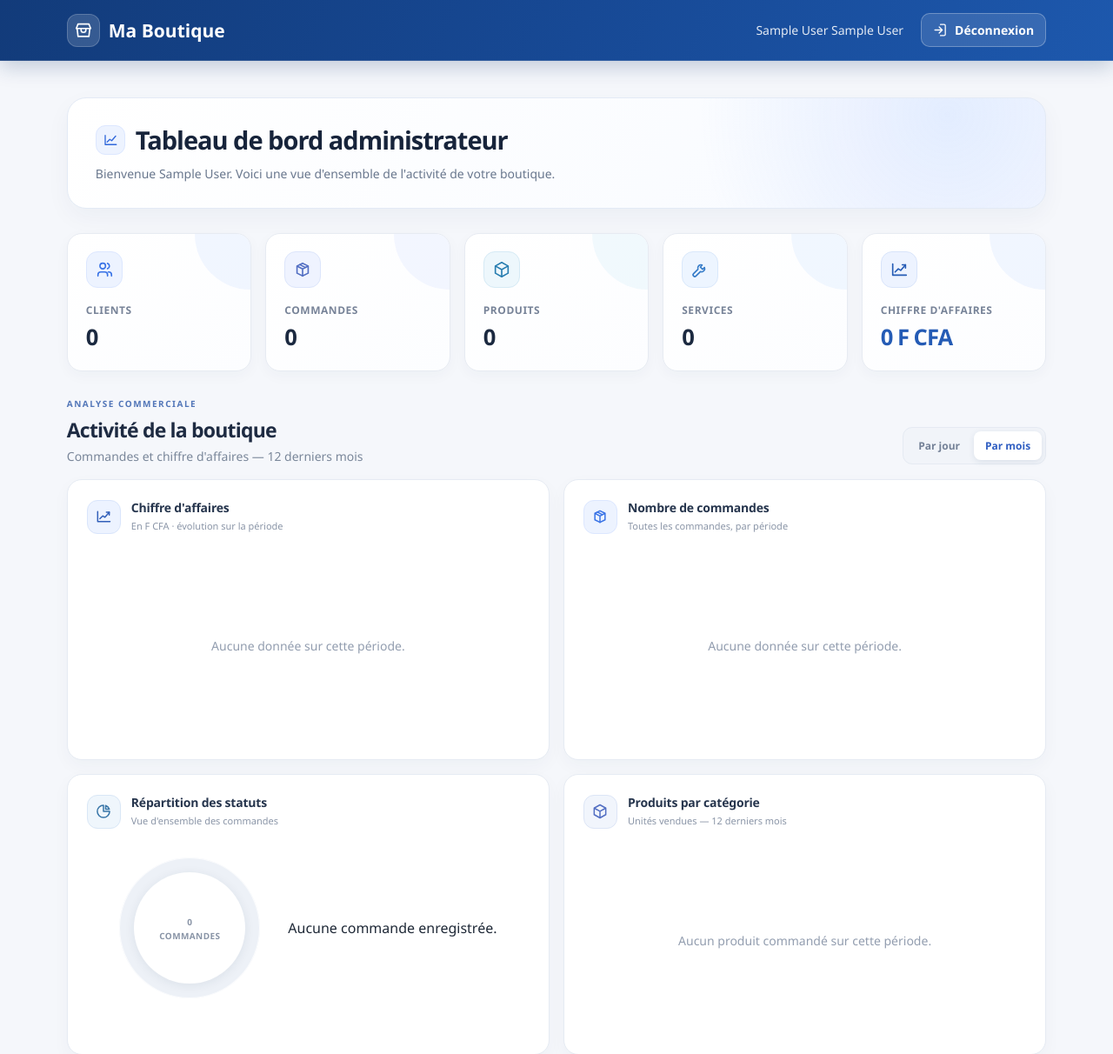
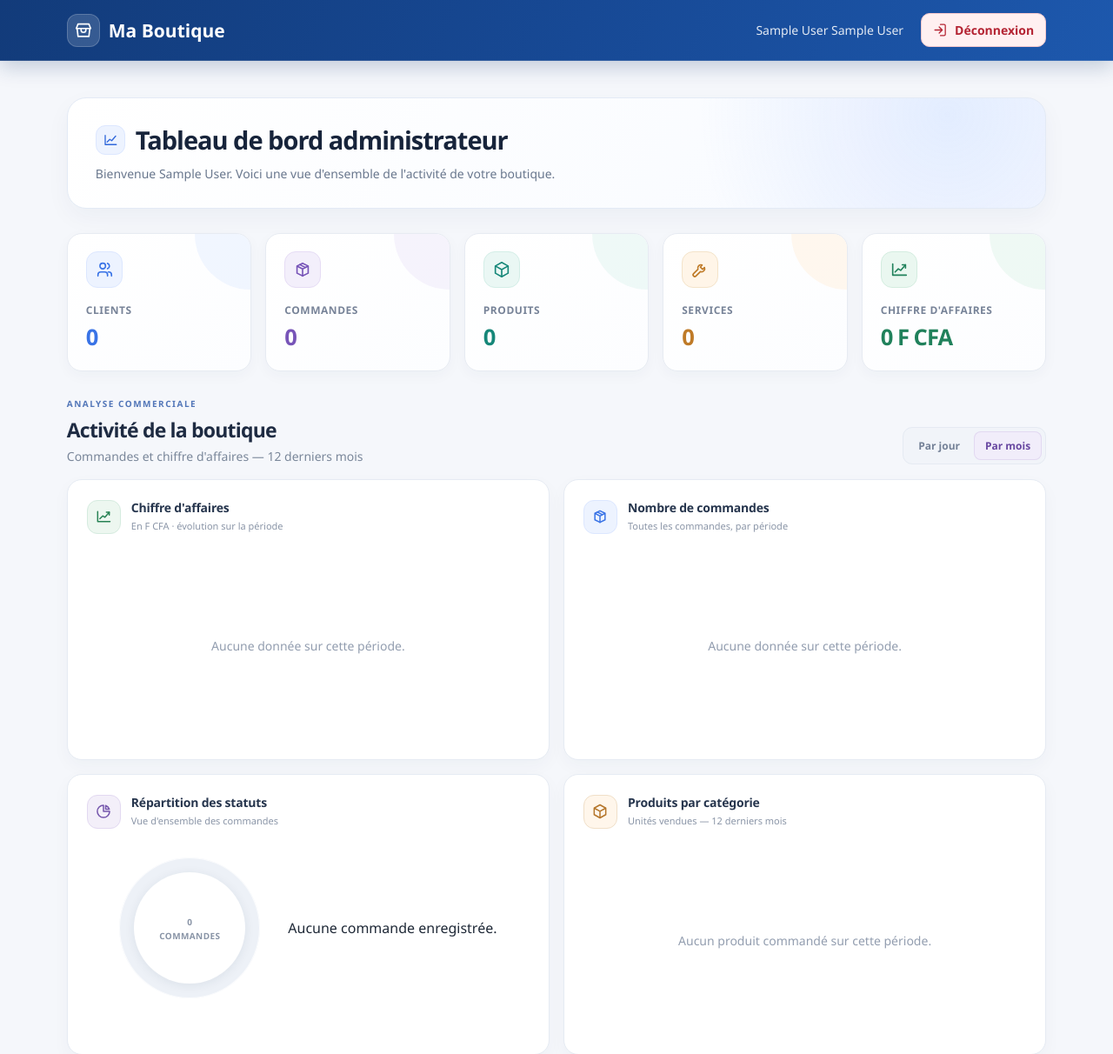
Before and after one commit to ILLY767/BDD_FASTAPI, a Flask app: template Projet_Boutique/templates/tableau_de_bord.html in a window 1280 px wide. Shown: the top 1212 px of the page at 87% size. Run offline with Flask 3, Linux system fonts and the light colour scheme; the template is opened without the code that fills it, so the values that code supplies are empty; the visitor is signed in with stand-in values (Sample User, id 1).

Commit message:
Nuancer les couleurs du tableau de bord
Co-authored-by: Copilot <223556219+Copilot@users.noreply.github.com>

```diff
--- a/Projet_Boutique/templates/base.html
+++ b/Projet_Boutique/templates/base.html
@@ -202,7 +202,6 @@
         .navbar-management .user-role {
             color: rgba(255, 255, 255, 0.7);
         }
-
 
         .navbar-container {
 
--- a/Projet_Boutique/templates/tableau_de_bord.html
+++ b/Projet_Boutique/templates/tableau_de_bord.html
@@ -91,14 +91,15 @@ body {
 }
 
 .management-navbar .logout {
-    border-color: rgba(255, 255, 255, 0.28);
-    background: rgba(255, 255, 255, 0.12);
-    color: #fff;
+    border-color: #f5c7cc;
+    background: #fff0f1;
+    color: #b42332;
 }
 
 .management-navbar .logout:hover {
-    border-color: rgba(255, 255, 255, 0.45);
-    background: rgba(255, 255, 255, 0.2);
+    border-color: #ebaab2;
+    background: #ffe1e4;
+    color: #8f1725;
 }
 
 .logo {
@@ -576,27 +577,27 @@ body {
 }
 
 .stat-card:nth-child(2) {
-    --stat-color: #536fc3;
-    --stat-soft: #eff3ff;
-    --stat-border: #dce5fb;
+    --stat-color: #7754b8;
+    --stat-soft: #f3effb;
+    --stat-border: #e6dcf5;
 }
 
 .stat-card:nth-child(3) {
-    --stat-color: #277db0;
-    --stat-soft: #edf7fc;
-    --stat-border: #d5eaf5;
+    --stat-color: #168779;
+    --stat-soft: #eaf7f4;
+    --stat-border: #d3eee7;
 }
 
 .stat-card:nth-child(4) {
-    --stat-color: #367cc8;
-    --stat-soft: #edf5ff;
-    --stat-border: #d9e8fb;
+    --stat-color: #bf7a27;
+    --stat-soft: #fff5e8;
+    --stat-border: #f4e3c9;
 }
 
 .stat-card:nth-child(5) {
-    --stat-color: #245bb5;
-    --stat-soft: #edf3ff;
-    --stat-border: #d8e4fa;
+    --stat-color: #20815b;
+    --stat-soft: #eaf7f0;
+    --stat-border: #d3ecdf;
 }
 
 .stat-icon svg {
@@ -618,7 +619,7 @@ body {
 .stat-value {
     position: relative;
     z-index: 1;
-    color: #1b2940;
+    color: var(--stat-color, #1b2940);
     font-size: clamp(22px, 2vw, 29px);
     font-weight: 760;
     letter-spacing: -0.04em;
@@ -631,7 +632,7 @@ body {
 }
 
 .stat-ca .stat-value {
-    color: #245bb5;
+    color: #20815b;
 }
 
 
@@ -722,13 +723,25 @@ body {
 }
 
 .period-switch a:hover {
-    color: #315eb8;
+    color: #3a649e;
 }
 
 .period-switch a.active {
     background: white;
-    color: #315fc2;
+    color: #315fb9;
     box-shadow: 0 2px 7px rgba(33, 54, 94, 0.1);
+}
+
+.period-switch a[data-granularite="jour"].active {
+    background: #eaf6f0;
+    color: #24744f;
+    box-shadow: inset 0 0 0 1px #d5eadf;
+}
+
+.period-switch a[data-granularite="mois"].active {
+    background: #f1edfa;
+    color: #6848a1;
+    box-shadow: inset 0 0 0 1px #e2d9f1;
 }
 
 .charts-grid {
@@ -791,21 +804,21 @@ body {
 }
 
 .chart-revenue .chart-icon {
-    border-color: #d9e5fb;
-    background: #edf3ff;
-    color: #315fb9;
+    border-color: #d5ebdf;
+    background: #edf7f0;
+    color: #278254;
 }
 
 .chart-status .chart-icon {
-    border-color: #d9e7f6;
-    background: #eff6fc;
-    color: #3976a8;
+    border-color: #e2d9f1;
+    background: #f3eff9;
+    color: #7657ad;
 }
 
 .chart-categories .chart-icon {
-    border-color: #dce5f6;
-    background: #f1f5fc;
-    color: #536fc3;
+    border-color: #f0dfc8;
+    background: #fff6eb;
+    color: #b5762b;
 }
 
 .chart-subtitle {
@@ -1402,11 +1415,13 @@ footer {
         <nav class="period-switch" aria-label="Période des graphiques">
             <a
                 href="{{ url_for('tableau_de_bord', granularite='jour') }}"
+                data-granularite="jour"
                 class="{{ 'active' if statistiques.granularite|default('mois') == 'jour' else '' }}"
                 {% if statistiques.granularite|default('mois') == 'jour' %}aria-current="page"{% endif %}
             >Par jour</a>
             <a
                 href="{{ url_for('tableau_de_bord', granularite='mois') }}"
+                data-granularite="mois"
                 class="{{ 'active' if statistiques.granularite|default('mois') == 'mois' else '' }}"
                 {% if statistiques.granularite|default('mois') == 'mois' %}aria-current="page"{% endif %}
             >Par mois</a>
@@ -2597,12 +2612,12 @@ Votre espace de gestion et d'achat en ligne
     const statistiques = {{ statistiques|default({})|tojson }};
     const series = statistiques.evolution || [];
     const couleursStatut = [
-        "#315fb9", "#3679cf", "#4d91dc", "#6a80c4",
-        "#5b9ab8", "#7588a8", "#8da2bf"
+        "#4f7fc5", "#48a77a", "#e0a34d", "#d96f7b",
+        "#8b70c7", "#48a3b5", "#8291a6"
     ];
     const couleursCategorie = [
-        "#315fb9", "#3679cf", "#4d91dc", "#6a80c4",
-        "#5b9ab8", "#7588a8", "#8da2bf", "#b2c0d2"
+        "#4f7fc5", "#45a37a", "#e0a34d", "#8770c2",
+        "#47a1ad", "#d66f7e", "#75869c", "#a9b5c3"
     ];
     const espaceSvg = "http://www.w3.org/2000/svg";
     const formatNombre = new Intl.NumberFormat("fr-FR", {
@@ -2908,7 +2923,7 @@ Votre espace de gestion et d'achat en ligne
                 width: Math.max(largeurRemplie, 3),
                 height: 20,
                 rx: "6",
-                fill: couleursStatut[index % couleursStatut.length]
+                fill: couleursCategorie[index % couleursCategorie.length]
             });
             const infoBarre = elementSvg("title", {});
             infoBarre.textContent = `${element.nom} : ${formatNombre.format(element.quantite)} unité(s)`;
@@ -2935,7 +2950,7 @@ Votre espace de gestion et d'achat en ligne
         dessinerCourbe(
             graphiqueRevenu,
             "chiffre_affaires",
-            "#315fb9",
+            "#2f9a68",
             " F CFA"
         );
         dessinerCourbe(
```
